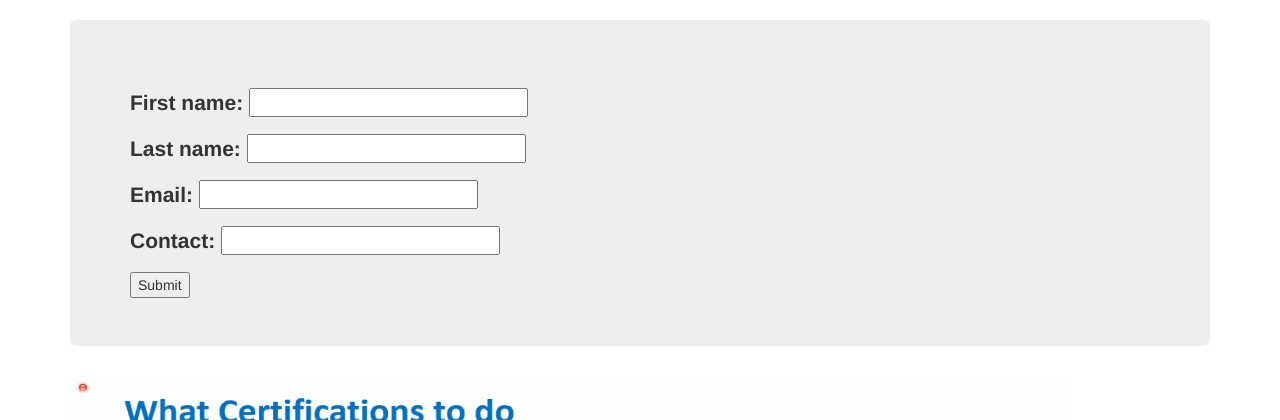
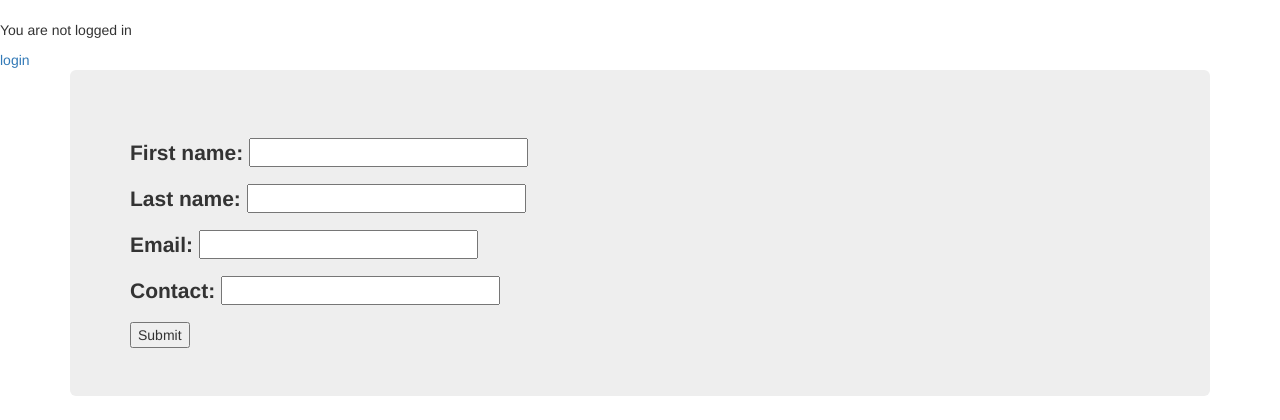
Before and after one commit to UnixLoverSaurabh/stratos, a Django app: page /first_app/ in a window 1280 px wide. Shown: the part 52-472 px from the top of the page. Run offline with Django 3.2, Linux system fonts and the light colour scheme; parts of the project's set-up code (start-up, migrations or seed data) failed here and were passed over; some libraries are stand-ins or nearby versions.

Commit message:
signup and signin done

```diff
--- a/first_app/templates/base.html
+++ b/first_app/templates/base.html
@@ -23,8 +23,8 @@
                                 <li><a href="{% url 'first_app:contact' %}">Contact</a></li>
                         </ul>
                         <ul class="nav navbar-nav navbar-right">
-                                <li><a href="/signup"><span class="glyphicon glyphicon-user"></span> Sign Up</a></li>
-                                <li><a href="/login"><span class="glyphicon glyphicon-log-in"></span> Login</a></li>
+                                <li><a href="{% url 'first_app:signup' %}"><span class="glyphicon glyphicon-user"></span> Sign Up</a></li>
+                                <li><a href="{% url 'first_app:login' %}"><span class="glyphicon glyphicon-log-in"></span> Login</a></li>
                         </ul>
                 </div>
         </nav>
--- a/first_app/templates/index.html
+++ b/first_app/templates/index.html
@@ -6,6 +6,15 @@ index page
 {% endblock %}
 
 {% block after-navbar %}
+
+{% if user.is_authenticated %}
+  Hi {{ user.username }}!
+{% else %}
+  <p>You are not logged in</p>
+  <a href="{% url 'first_app:login' %}">login</a>
+{% endif %}
+
+
 {% if submitbutton == 'Submit' %}
 <div class="container">
         <h1>Welcome {{ name }} </h1>
--- a/first_app/templates/registration/login.html
+++ b/first_app/templates/signup.html
@@ -1,14 +1,14 @@
 {% extends 'base.html' %}
 
 {% block title %}
-Login
+SignUp
 {% endblock %}
 
 {% block after-navbar %}
 
 <form method="POST">
         {% csrf_token %}
-        {{ form.as_p }}
+        {{ signupForm.as_p }}
         <input type="submit" value="Submit">
 </form>
 
--- a/first_app/urls.py
+++ b/first_app/urls.py
@@ -6,6 +6,7 @@ app_name = 'first_app'
 
 urlpatterns = [
         path('', views.index, name='home'),
+        path('signup/', views.signup, name='signup'),
         path('emp/', views.showDatabaseRecords, name='employees'),
         path('contact/', views.subscribe, name='contact'),
         path('accounts/', include('django.contrib.auth.urls')),
--- a/first_app/views.py
+++ b/first_app/views.py
@@ -1,5 +1,8 @@
-from django.shortcuts import render
+from django.shortcuts import render, redirect
 from django.views.decorators.http import require_http_methods
+
+from django.contrib.auth import login, authenticate
+from django.contrib.auth.forms import UserCreationForm
 
 from first_app.forms import EmployeeForm, Subscribe
 from first_app.models import Employee
@@ -66,3 +69,17 @@ def subscribe(request):
 
                 return render(request, 'success.html', {'recepient': recepient})
         return render(request, 'contact.html', {'form': sub})
+
+def signup(request):
+        signupForm = UserCreationForm()
+        if request.method == 'POST':
+                signupForm = UserCreationForm(request.POST)
+                if signupForm.is_valid():
+                        signupForm.save()
+
+                        username = signupForm.cleaned_data.get('username')
+                        raw_password = signupForm.cleaned_data.get('password')
+                        user = authenticate(username=username, password=raw_password)
+                        login(request, user)
+                        return redirect('home')
+        return render(request, 'signup.html', {'signupForm': signupForm})
```
